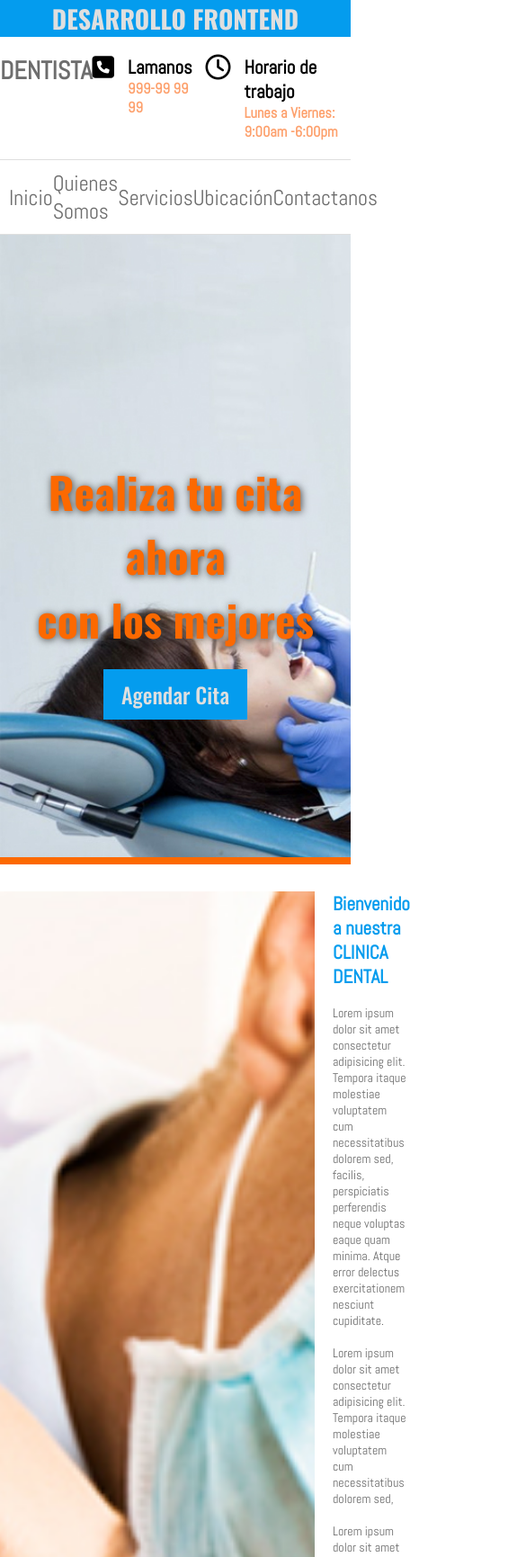
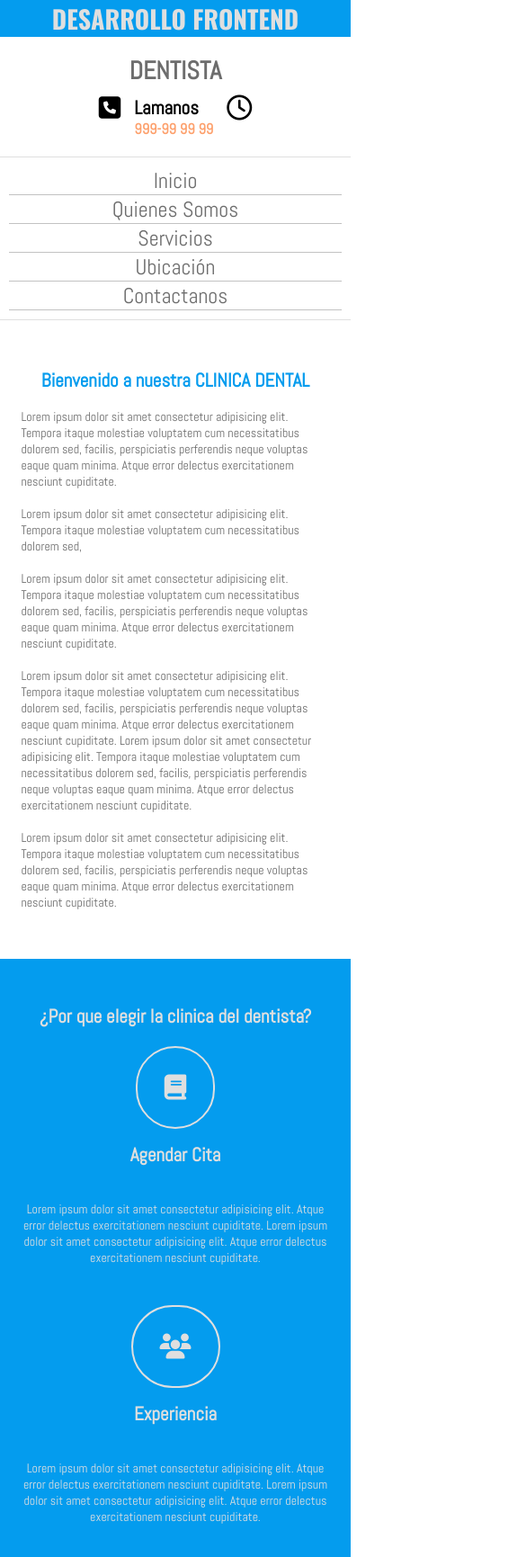
Before and after one commit to vicenteyah/dentist-clinic, a plain HTML site: page index.html in a window 390 px wide. Shown: the top 1731 px of the page at 90% size, 585 px wide, since content can reach past the window. Drawn offline with Linux system fonts and the light colour scheme.

Commit message:
tweaks added

```diff
--- a/index.html
+++ b/index.html
@@ -6,8 +6,9 @@
     <meta name="viewport" content="width=device-width, initial-scale=1.0">
     <link rel="stylesheet" href="./styles/index.css">
     <link rel="stylesheet" href="./styles/Desktop.css">
+    <link rel="stylesheet" href="./styles/mobile.css">
     <script src='https://kit.fontawesome.com/66f5e943e2.js' crossorigin='anonymous'></script>
-    <title>Document</title>
+    <title>Gutierrez vidal</title>
 </head>
 <body>
     <div class="main-title">
@@ -22,8 +23,8 @@
                     <h2>Lamanos</h2>
                     <h3>999-99 99 99</h3>
                 </div>
-                <i class="far fa-clock  fa-2x" ></i>
-                <div class="contact-items">
+                <i class="far fa-clock  fa-2x non-mobile" ></i>
+                <div class="contact-items non-mobile">
                     <h2>Horario de trabajo</h2>
                     <h3>Lunes a Viernes: 9:00am -6:00pm</h3>
                 </div>
@@ -55,7 +56,7 @@
 
     <section>
         <div class="section-dent-cli">
-            <figure>
+            <figure >
                 <img src="./images/foto1.jpg" alt="">
             </figure>
             <div class="dent-cli-description">
@@ -110,12 +111,16 @@
                         <p>
                             Lorem ipsum dolor sit amet consectetur adipisicing elit.
                             Atque error delectus exercitationem nesciunt cupiditate.
+                            Lorem ipsum dolor sit amet consectetur adipisicing elit.
+                            Atque error delectus exercitationem nesciunt cupiditate.
                         </p>
                     </article>
                     <article class="article-item">
                         <a href=""><i class="fa fa-users fa-2x" ></i></a>
                         <h2>Experiencia</h2>
                         <p>
+                            Lorem ipsum dolor sit amet consectetur adipisicing elit.
+                            Atque error delectus exercitationem nesciunt cupiditate.
                             Lorem ipsum dolor sit amet consectetur adipisicing elit.
                             Atque error delectus exercitationem nesciunt cupiditate.
                         </p>
@@ -126,12 +131,16 @@
                         <p>
                             Lorem ipsum dolor sit amet consectetur adipisicing elit.
                             Atque error delectus exercitationem nesciunt cupiditate.
+                            Lorem ipsum dolor sit amet consectetur adipisicing elit.
+                            Atque error delectus exercitationem nesciunt cupiditate.
                         </p>
                     </article>
                     <article class="article-item">
                         <a href=""><i class="far fa-thumbs-up fa-2x" ></i></a>
                         <h2>Mejor Precio</h2>
                         <p>
+                            Lorem ipsum dolor sit amet consectetur adipisicing elit.
+                            Atque error delectus exercitationem nesciunt cupiditate.
                             Lorem ipsum dolor sit amet consectetur adipisicing elit.
                             Atque error delectus exercitationem nesciunt cupiditate.
                         </p>
@@ -211,7 +220,7 @@
         <section class="help-container">
             <div>
                 <h1>¿Como podemos ayudar...</h1>
-                <p>Lorem ipsum dolor sit. amet etoimous not prosege impedit aperiam iusto voluptatem repudiandae fuga aliquid, delectus voluptate adipisci </p>
+                <p>ofrecemos una amplia gama de procedimientos para ayudar a conseguir la sonrisa perfecta</p>
             </div>
             <a href="">Agendar Cita</a>
         </section>
@@ -220,7 +229,7 @@
     <div class="footer-container">
         <footer>
             <div class="personal-data">
-                <h1>Eliud Vicente Yah Dzul</h1>
+                <h1>Randy Gerardo Gutierrez Vidal</h1>
                 <h1>Desarrollo Frontend</h1>
                 <h1>Grupo: 9st</h1>
             </div>
--- a/styles/Desktop.css
+++ b/styles/Desktop.css
@@ -276,7 +276,7 @@ button{
 /** Footer **/
 .footer-container{
     width: 100%;
-    background-color: var(--colorSecondary);
+    background-color: var(--colorQuaternary);
 }
 
 .personal-data{
--- /dev/null
+++ b/styles/mobile.css
@@ -0,0 +1,54 @@
+@media screen and (max-width:480px){
+    section{
+        max-width: 480px;
+        margin: 0 auto;
+    }
+    .header-info{
+        flex-direction: column;
+        justify-content: center;
+        align-items: center;
+        gap: 10px;
+    }
+    .non-mobile{
+        display: none;
+    }
+
+    .Navbar-items{
+        flex-direction: column;
+        justify-content: center;
+    }
+    .Navbar-items li {
+        width: 100%;
+        border-bottom: 1px solid #c2c2c2;
+        text-align: center;
+    }
+
+    .dentist-img,
+    .section-dent-cli figure
+    {
+        display: none;
+    }
+
+    .dent-cli-description{
+        justify-content: center;
+        align-items: center;
+        padding: 6%;
+    }
+
+    .articles-list{
+        flex-direction: column;
+    }
+    .article-item p {
+        padding:  6%;
+    }
+
+    .services-articles {
+        flex-direction: column;
+    }
+
+    .cases-container,
+    .section-help{
+        display: none;
+    }
+
+}
```
Also changed, not shown: images/desktop.jpg (deleted), images/movil.jpg (deleted).
